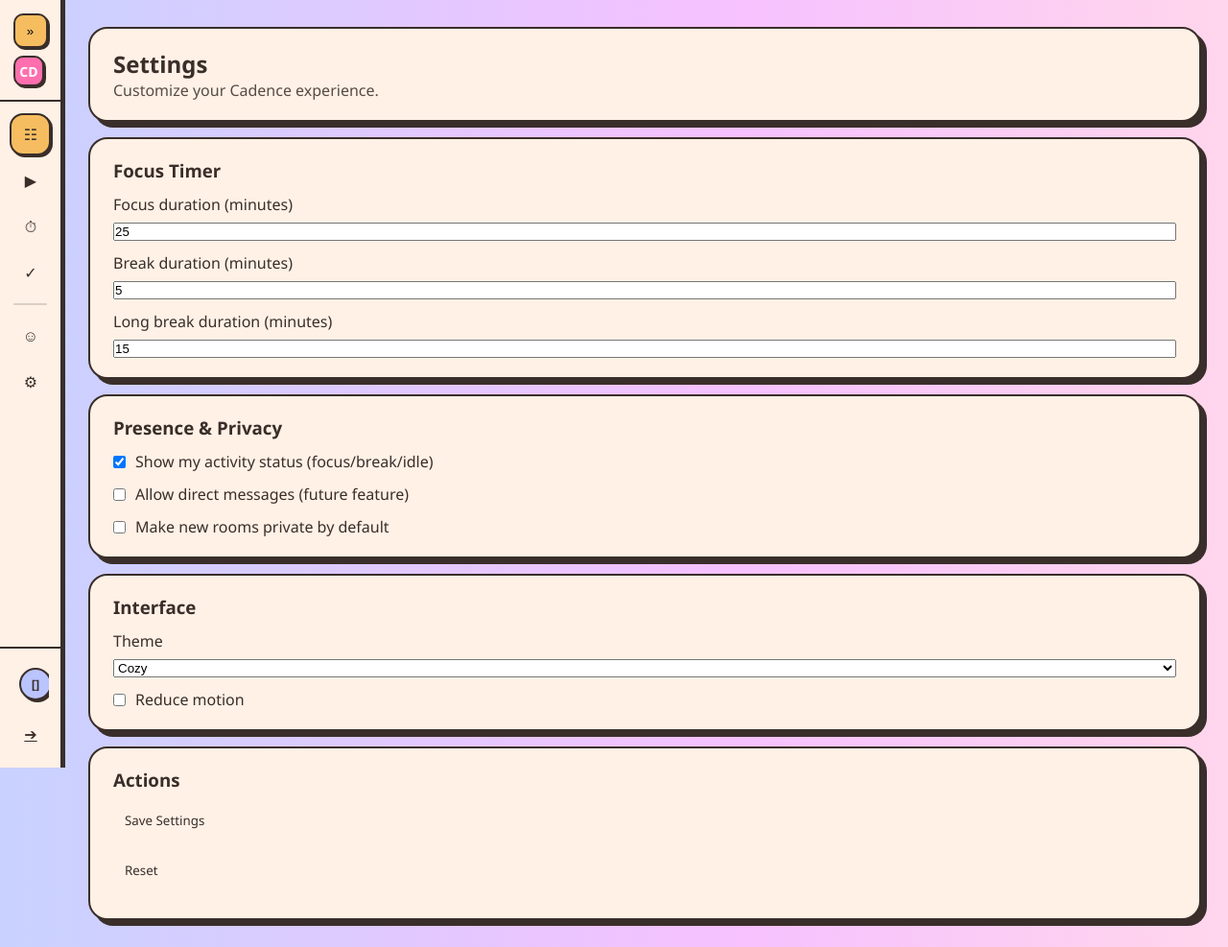
After one commit to ao3Bean/CSE299_Project, a Django app: page /settings/ in a window 1280 px wide. The commit adds this page. Shown: the whole page at 96% size. Run offline with Django 5.2, Linux system fonts and the light colour scheme.

Commit message:
Updated settings, urls, views, and dashboard structure

```diff
--- a/support/config/settings.py
+++ b/support/config/settings.py
@@ -27,7 +27,7 @@ SECRET_KEY = os.getenv("SECRET_KEY","your-secret-key")
 # SECURITY WARNING: don't run with debug turned on in production!
 DEBUG = os.getenv("DEBUG", "True") == "True"
 
-ALLOWED_HOSTS = os.getenv("ALLOWED_HOSTS", "").split(",")
+ALLOWED_HOSTS = ["127.0.0.1", "localhost"]
 #secret_key,debug and hosts now get values from .env file
 # Application definition
 
--- a/support/config/urls.py
+++ b/support/config/urls.py
@@ -21,4 +21,6 @@ from django.urls import path, include
 urlpatterns = [
     path('admin/', admin.site.urls),
     path('', include('core.urls')), #include the urls from the core app, so when the url is empty, it goes to the core app and looks for the urls there
+
+
 ]
--- a/support/core/urls.py
+++ b/support/core/urls.py
@@ -10,4 +10,6 @@ urlpatterns = [
     path('user_dashboard/', views.user_dashboard, name='user_dashboard'), #login/signup view
     #path('url_name/', views.view_function_name, name='url_name')
     #so from '' it goes to index than we can redirect to v1/
+    path("settings/", views.settings_view, name="settings"),
+
 ]
--- a/support/core/views.py
+++ b/support/core/views.py
@@ -10,3 +10,6 @@ def login(request):
 
 def user_dashboard(request):
     return render(request, "user_dashboard.html")
+
+def settings_view(request):
+    return render(request, "settings.html")
--- a/support/templates/user_base.html
+++ b/support/templates/user_base.html
@@ -27,7 +27,7 @@
     <!-- Main nav -->
     <nav class="sidebar-nav" aria-label="Main navigation">
 
-      <a href="#" class="nav-item active">
+      <a href="{% url 'user_dashboard' %}" class="nav-item active">
         <span class="nav-icon">&#9783;</span>
         <span class="nav-label">Dashboard</span>
         <span class="nav-tooltip">Dashboard</span>
@@ -59,7 +59,7 @@
         <span class="nav-tooltip">Community</span>
       </a>
 
-      <a href="#" class="nav-item">
+      <a href="{% url 'settings' %}" class="nav-item">
         <span class="nav-icon">&#9881;</span>
         <span class="nav-label">Settings</span>
         <span class="nav-tooltip">Settings</span>
--- /dev/null
+++ b/templates/settings.html
@@ -0,0 +1,139 @@
+{% extends "user_base.html" %}
+{% load static %}
+
+{% block title %}Settings - Cadence{% endblock %}
+
+{% block content %}
+  <div class="card">
+    <h2>Settings</h2>
+    <p style="opacity:0.85;">Customize your Cadence experience.</p>
+  </div>
+
+  <div class="card" style="margin-top:16px;">
+    <h3>Focus Timer</h3>
+
+    <label style="display:block; margin-top:12px;">
+      Focus duration (minutes)
+      <input id="focusMin" type="number" min="10" max="90" value="25" style="width:100%; margin-top:8px;">
+    </label>
+
+    <label style="display:block; margin-top:12px;">
+      Break duration (minutes)
+      <input id="breakMin" type="number" min="3" max="30" value="5" style="width:100%; margin-top:8px;">
+    </label>
+
+    <label style="display:block; margin-top:12px;">
+      Long break duration (minutes)
+      <input id="longBreakMin" type="number" min="5" max="45" value="15" style="width:100%; margin-top:8px;">
+    </label>
+  </div>
+
+  <div class="card" style="margin-top:16px;">
+    <h3>Presence & Privacy</h3>
+
+    <label style="display:flex; gap:10px; align-items:center; margin-top:12px;">
+      <input id="showStatus" type="checkbox" checked>
+      Show my activity status (focus/break/idle)
+    </label>
+
+    <label style="display:flex; gap:10px; align-items:center; margin-top:12px;">
+      <input id="allowDM" type="checkbox">
+      Allow direct messages (future feature)
+    </label>
+
+    <label style="display:flex; gap:10px; align-items:center; margin-top:12px;">
+      <input id="privateByDefault" type="checkbox">
+      Make new rooms private by default
+    </label>
+  </div>
+
+  <div class="card" style="margin-top:16px;">
+    <h3>Interface</h3>
+
+    <label style="display:block; margin-top:12px;">
+      Theme
+      <select id="theme" style="width:100%; margin-top:8px;">
+        <option value="cozy">Cozy</option>
+        <option value="light">Light</option>
+        <option value="dark">Dark</option>
+      </select>
+    </label>
+
+    <label style="display:flex; gap:10px; align-items:center; margin-top:12px;">
+      <input id="reduceMotion" type="checkbox">
+      Reduce motion
+    </label>
+  </div>
+
+  <div class="card" style="margin-top:16px;">
+    <h3>Actions</h3>
+    <div style="display:flex; gap:12px; flex-wrap:wrap; margin-top:10px;">
+      <button class="logout-btn" type="button" onclick="saveSettings()">Save Settings</button>
+      <button class="logout-btn" type="button" onclick="resetSettings()">Reset</button>
+    </div>
+    <p id="saveMsg" style="margin-top:10px; opacity:0.85;"></p>
+  </div>
+
+  <script>
+
+    const defaults = {
+      focusMin: 25,
+      breakMin: 5,
+      longBreakMin: 15,
+      showStatus: true,
+      allowDM: false,
+      privateByDefault: false,
+      theme: "cozy",
+      reduceMotion: false,
+    };
+
+    function getSettings(){
+      try {
+        return { ...defaults, ...(JSON.parse(localStorage.getItem("cadence_settings")) || {}) };
+      } catch {
+        return { ...defaults };
+      }
+    }
+
+    function setForm(s){
+      document.getElementById("focusMin").value = s.focusMin;
+      document.getElementById("breakMin").value = s.breakMin;
+      document.getElementById("longBreakMin").value = s.longBreakMin;
+      document.getElementById("showStatus").checked = !!s.showStatus;
+      document.getElementById("allowDM").checked = !!s.allowDM;
+      document.getElementById("privateByDefault").checked = !!s.privateByDefault;
+      document.getElementById("theme").value = s.theme;
+      document.getElementById("reduceMotion").checked = !!s.reduceMotion;
+    }
+
+    function readForm(){
+      return {
+        focusMin: Number(document.getElementById("focusMin").value),
+        breakMin: Number(document.getElementById("breakMin").value),
+        longBreakMin: Number(document.getElementById("longBreakMin").value),
+        showStatus: document.getElementById("showStatus").checked,
+        allowDM: document.getElementById("allowDM").checked,
+        privateByDefault: document.getElementById("privateByDefault").checked,
+        theme: document.getElementById("theme").value,
+        reduceMotion: document.getElementById("reduceMotion").checked,
+      };
+    }
+
+    function saveSettings(){
+      const s = readForm();
+      localStorage.setItem("cadence_settings", JSON.stringify(s));
+      document.getElementById("saveMsg").textContent = "Saved ✓";
+      setTimeout(() => document.getElementById("saveMsg").textContent = "", 1500);
+    }
+
+    function resetSettings(){
+      localStorage.removeItem("cadence_settings");
+      setForm(getSettings());
+      document.getElementById("saveMsg").textContent = "Reset to default ✓";
+      setTimeout(() => document.getElementById("saveMsg").textContent = "", 1500);
+    }
+
+
+    setForm(getSettings());
+  </script>
+{% endblock %}
```
Also changed, not shown: index.html (added).
